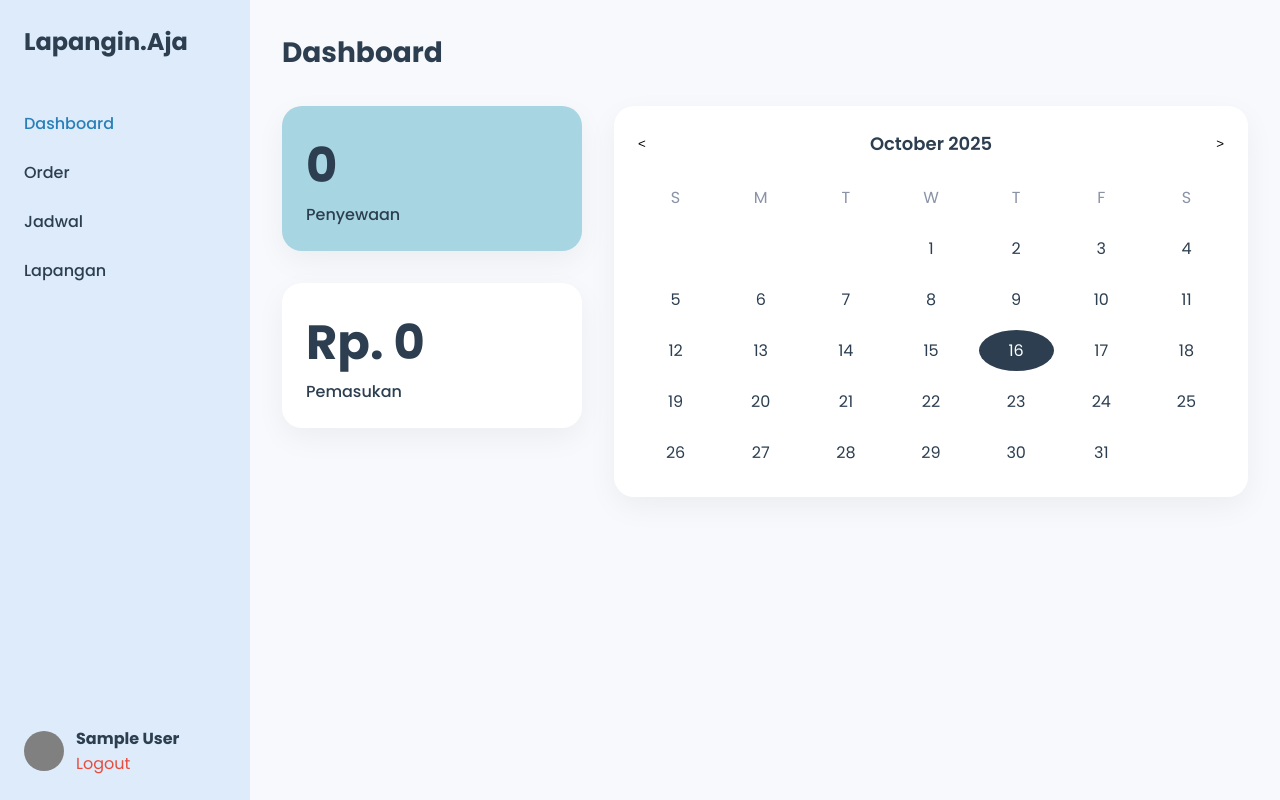
After one commit to kaha-ayj/PROYEK1, a PHP site: page /admin/dashboard.php in a window 1280 px wide. The commit adds this page. Run offline with PHP 8.4, Linux system fonts and the light colour scheme; the visitor is signed in with stand-in values (Sample User, id 1); data that the repository does not hold is empty.

Commit message:
menambahkan dashboard untuk admin

```diff
--- /dev/null
+++ b/admin/dashboard.php
@@ -0,0 +1,279 @@
+<?php
+session_start();
+// Arahkan ke halaman login jika pengguna belum login atau bukan admin.
+if (!isset($_SESSION['role']) || $_SESSION['role'] != 'admin') {
+    header("Location: ../login.php");
+    exit();
+}
+
+include '../config/koneksi.php';
+
+// 1. Hitung jumlah pesanan yang perlu dikonfirmasi (untuk widget "Penyewaan")
+$query_konfirmasi = "SELECT COUNT(pemesananID) AS total_konfirmasi FROM pemesanan WHERE statusPemesanan = 'Menunggu Konfirmasi'";
+$result_konfirmasi = $conn->query($query_konfirmasi);
+$total_konfirmasi = $result_konfirmasi->fetch_assoc()['total_konfirmasi'];
+
+// 2. Hitung total pemasukan dari pesanan yang sudah lunas
+$query_pemasukan = "SELECT SUM(totalBiaya) AS total_pemasukan FROM pemesanan WHERE statusPemesanan = 'Lunas'";
+$result_pemasukan = $conn->query($query_pemasukan);
+$total_pemasukan = $result_pemasukan->fetch_assoc()['total_pemasukan'] ?? 0; // Default 0 jika null
+
+?>
+
+<!DOCTYPE html>
+<html lang="id">
+
+<head>
+    <meta charset="UTF-8">
+    <meta name="viewport" content="width=device-width, initial-scale=1.0">
+    <title>Dashboard Admin - Lapangin.Aja</title>
+    <link rel="preconnect" href="https://fonts.googleapis.com">
+    <link rel="preconnect" href="https://fonts.gstatic.com" crossorigin>
+    <link href="https://fonts.googleapis.com/css2?family=Poppins:wght@400;500;600;700&display=swap" rel="stylesheet">
+    <style>
+        :root {
+            --sidebar-bg: #DDEBFB;
+            --main-bg: #F7F9FC;
+            --widget-blue: #A8D5E2;
+            --widget-white: #FFFFFF;
+            --text-dark: #2C3E50;
+            --text-light: #8A92A6;
+            --shadow: 0px 10px 30px rgba(0, 0, 0, 0.05);
+        }
+
+        * {
+            margin: 0;
+            padding: 0;
+            box-sizing: border-box;
+        }
+
+        body {
+            font-family: 'Poppins', sans-serif;
+            background-color: var(--main-bg);
+            display: flex;
+            height: 100vh;
+            color: var(--text-dark);
+        }
+
+        .sidebar {
+            width: 250px;
+            background-color: var(--sidebar-bg);
+            padding: 24px;
+            display: flex;
+            flex-direction: column;
+        }
+
+        .sidebar .logo {
+            margin-bottom: 40px;
+            font-size: 24px;
+            font-weight: 700;
+        }
+
+        .sidebar nav {
+            flex-grow: 1;
+        }
+
+        .sidebar nav a {
+            display: block;
+            color: var(--text-dark);
+            text-decoration: none;
+            padding: 12px 0;
+            font-weight: 500;
+            font-size: 16px;
+            transition: color 0.2s;
+        }
+
+        .sidebar nav a.active,
+        .sidebar nav a:hover {
+            color: #2980B9;
+        }
+
+        .sidebar .profile {
+            display: flex;
+            align-items: center;
+            gap: 12px;
+        }
+
+        .main-content {
+            flex-grow: 1;
+            padding: 32px;
+            overflow-y: auto;
+        }
+
+        .main-content h1 {
+            font-size: 28px;
+            margin-bottom: 32px;
+        }
+
+        .widgets-container {
+            display: flex;
+            gap: 32px;
+        }
+
+        .main-widgets {
+            display: flex;
+            flex-direction: column;
+            gap: 32px;
+            flex-basis: 300px;
+        }
+
+        .widget {
+            padding: 24px;
+            border-radius: 20px;
+            box-shadow: var(--shadow);
+        }
+
+        .widget .value {
+            font-size: 48px;
+            font-weight: 700;
+        }
+
+        .widget .title {
+            font-size: 16px;
+            font-weight: 500;
+        }
+
+        .widget-blue {
+            background-color: var(--widget-blue);
+        }
+
+        .widget-white {
+            background-color: var(--widget-white);
+        }
+
+        .calendar-widget {
+            background-color: var(--widget-white);
+            border-radius: 20px;
+            padding: 24px;
+            box-shadow: var(--shadow);
+            flex-grow: 1;
+        }
+
+        .calendar-header {
+            display: flex;
+            justify-content: space-between;
+            align-items: center;
+            margin-bottom: 20px;
+        }
+
+        .calendar-header span {
+            font-weight: 600;
+            font-size: 18px;
+        }
+
+        .calendar-grid {
+            display: grid;
+            grid-template-columns: repeat(7, 1fr);
+            gap: 10px;
+            text-align: center;
+        }
+
+        .calendar-grid div {
+            padding: 8px;
+            border-radius: 50%;
+            display: flex;
+            justify-content: center;
+            align-items: center;
+        }
+
+        .calendar-grid .day {
+            color: var(--text-light);
+        }
+
+        .calendar-grid .date.today {
+            background-color: var(--text-dark);
+            color: white;
+        }
+    </style>
+</head>
+
+<body>
+    <aside class="sidebar">
+        <div class="logo">Lapangin.Aja</div>
+        <nav>
+            <a href="index.php" class="active">Dashboard</a>
+            <a href="konfirmasi.php">Order</a>
+            <a href="jadwal.php">Jadwal</a>
+            <a href="lapangan.php">Lapangan</a>
+        </nav>
+        <div class="profile">
+            <div style="width: 40px; height: 40px; background-color: grey; border-radius: 50%;"></div>
+            <div>
+                <strong><?php echo htmlspecialchars($_SESSION['nama']); ?></strong><br>
+                <a href="../logout.php" style="text-decoration:none; color: #E74C3C;">Logout</a>
+            </div>
+        </div>
+    </aside>
+
+    <main class="main-content">
+        <h1>Dashboard</h1>
+        <div class="widgets-container">
+            <div class="main-widgets">
+                <div class="widget widget-blue">
+                    <p class="value"><?php echo $total_konfirmasi; ?></p>
+                    <p class="title">Penyewaan</p>
+                </div>
+                <div class="widget widget-white">
+                    <p class="value">Rp. <?php echo number_format($total_pemasukan, 0, ',', '.'); ?></p>
+                    <p class="title">Pemasukan</p>
+                </div>
+            </div>
+
+            <div class="calendar-widget">
+                <div class="calendar-header">
+                    <button style="border:none; background:transparent; cursor:pointer;">&lt;</button>
+                    <span>October 2025</span>
+                    <button style="border:none; background:transparent; cursor:pointer;">&gt;</button>
+                </div>
+                <div class="calendar-grid">
+                    <div class="day">S</div>
+                    <div class="day">M</div>
+                    <div class="day">T</div>
+                    <div class="day">W</div>
+                    <div class="day">T</div>
+                    <div class="day">F</div>
+                    <div class="day">S</div>
+                    <div class="date"></div>
+                    <div class="date"></div>
+                    <div class="date"></div>
+                    <div class="date">1</div>
+                    <div class="date">2</div>
+                    <div class="date">3</div>
+                    <div class="date">4</div>
+                    <div class="date">5</div>
+                    <div class="date">6</div>
+                    <div class="date">7</div>
+                    <div class="date">8</div>
+                    <div class="date">9</div>
+                    <div class="date">10</div>
+                    <div class="date">11</div>
+                    <div class="date">12</div>
+                    <div class="date">13</div>
+                    <div class="date">14</div>
+                    <div class="date">15</div>
+                    <div class="date today">16</div>
+                    <div class="date">17</div>
+                    <div class="date">18</div>
+                    <div class="date">19</div>
+                    <div class="date">20</div>
+                    <div class="date">21</div>
+                    <div class="date">22</div>
+                    <div class="date">23</div>
+                    <div class="date">24</div>
+                    <div class="date">25</div>
+                    <div class="date">26</div>
+                    <div class="date">27</div>
+                    <div class="date">28</div>
+                    <div class="date">29</div>
+                    <div class="date">30</div>
+                    <div class="date">31</div>
+                </div>
+            </div>
+        </div>
+    </main>
+</body>
+
+</html>
+<?php
+$conn->close();
+?>
```
Also changed, not shown: admin/konfirmasi.php (+18 -7 lines).
